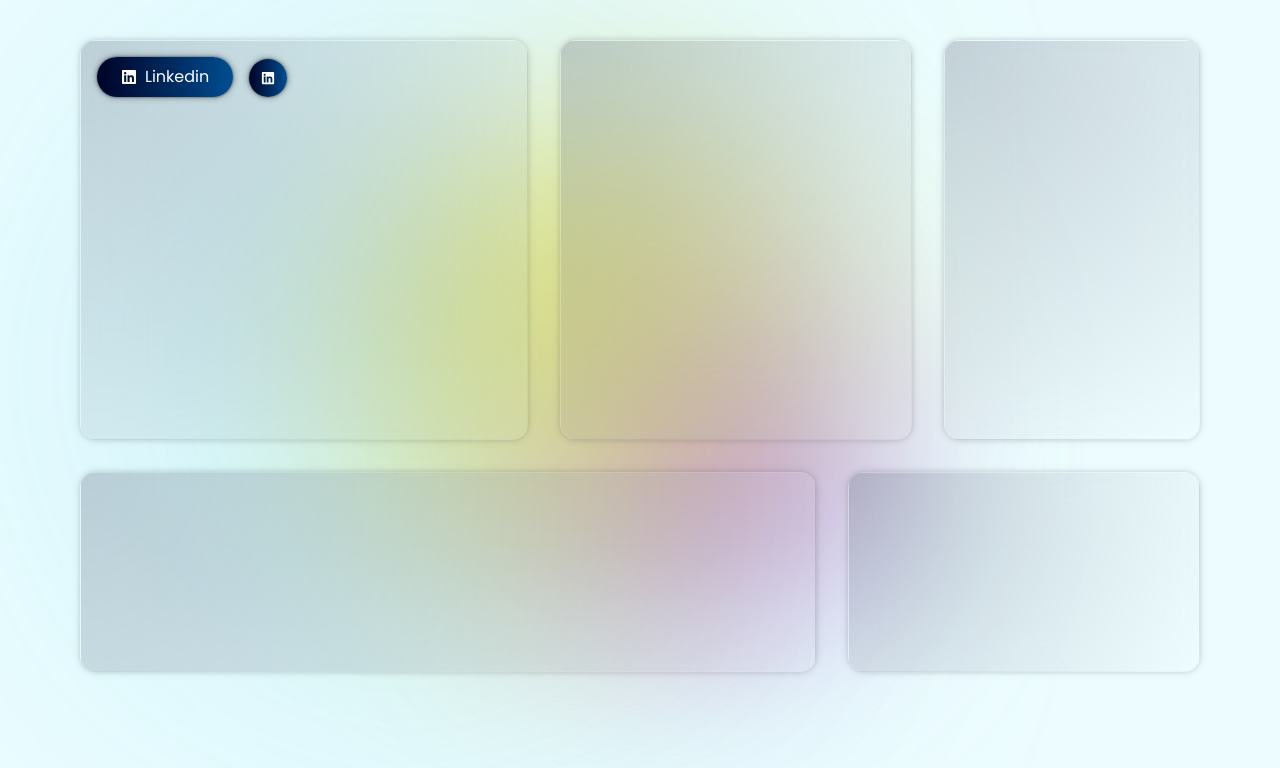
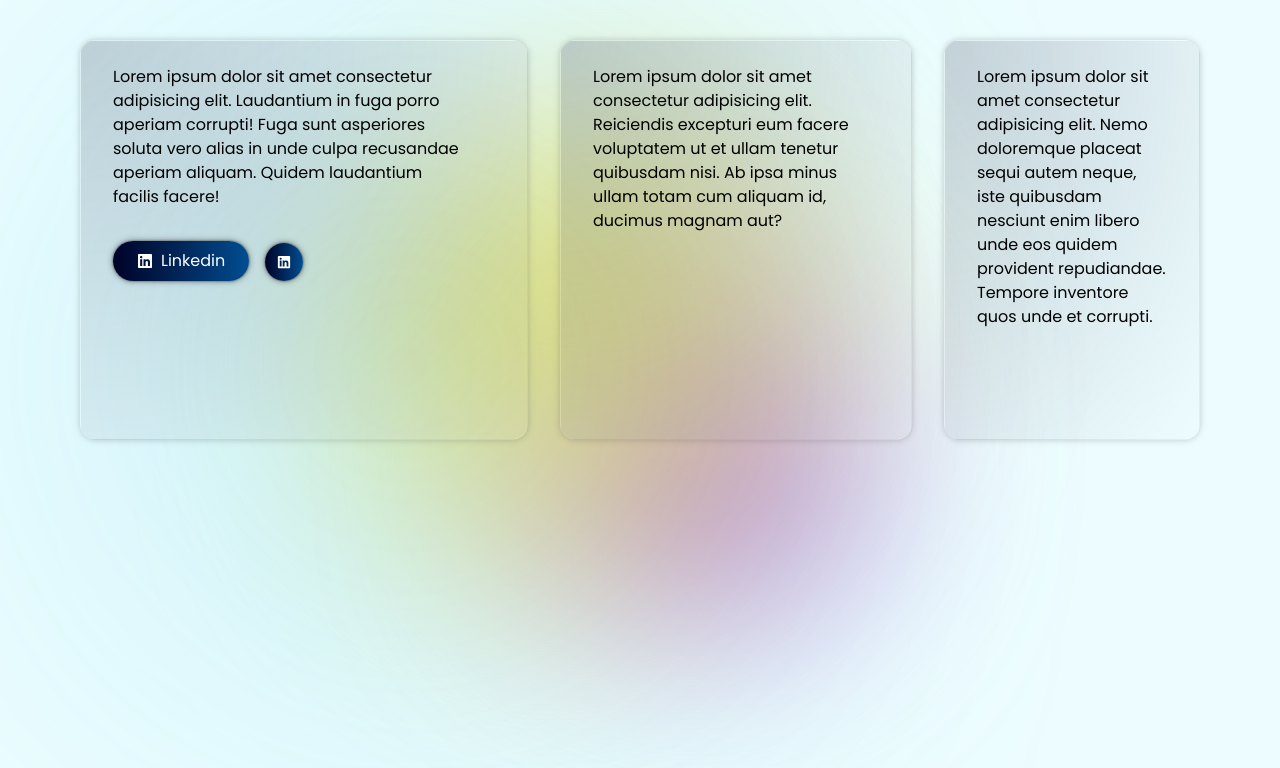
Before and after one commit to Kalpak43/new-portfolio, a Next.js app: page / in a window 1280 px wide. Shown: the top 768 px of the page. Built offline with nearby package versions, Linux system fonts and the light colour scheme.

Commit message:
ADD: container

```diff
--- a/src/app/globals.css
+++ b/src/app/globals.css
@@ -22,6 +22,12 @@
 } */
 
 @theme {
+  --background-container: radial-gradient(
+    circle at 0 0,
+    #4a526640 0%,
+    #ffffff0a
+  );
+  --shadow-container: var(--card-shadow);
 }
 
 @layer utilities {
--- a/src/app/page.tsx
+++ b/src/app/page.tsx
@@ -1,6 +1,7 @@
 "use client";
 import Background from "@/components/ui/background";
 import Button from "@/components/ui/button";
+import Container from "@/components/ui/container";
 import { motion, useScroll, useTransform } from "framer-motion";
 import { useRef } from "react";
 import { FaLinkedin } from "react-icons/fa6";
@@ -10,20 +11,35 @@ export default function Page() {
     <div className="min-h-screen relative bg-transparent py-10 px-8 md:px-20 space-y-8">
       <Background />
       <div className="grid grid-cols-1 md:grid-cols-12 gap-x-8 gap-y-8">
-        <div className="min-h-[400px] w-full p-4 md:col-span-5 rounded-2xl bg-white card-gradient-background space-x-4">
+        <Container className="min-h-[400px] md:col-span-5 pr-12 space-y-8">
+          <p>
+            Lorem ipsum dolor sit amet consectetur adipisicing elit. Laudantium
+            in fuga porro aperiam corrupti! Fuga sunt asperiores soluta vero
+            alias in unde culpa recusandae aperiam aliquam. Quidem laudantium
+            facilis facere!
+          </p>
           <Button>
             <FaLinkedin /> Linkedin
           </Button>
           <Button size="icon">
             <FaLinkedin />
           </Button>
-        </div>
-        <div className="min-h-[400px] w-full p-4 md:col-span-4 rounded-2xl bg-white card-gradient-background"></div>
-        <div className="h-full w-full p-4 md:col-span-3 rounded-2xl bg-white card-gradient-background"></div>
+        </Container>
+        <Container className="md:col-span-4">
+          Lorem ipsum dolor sit amet consectetur adipisicing elit. Reiciendis
+          excepturi eum facere voluptatem ut et ullam tenetur quibusdam nisi. Ab
+          ipsa minus ullam totam cum aliquam id, ducimus magnam aut?
+        </Container>
+        <Container className="md:col-span-3">
+          Lorem ipsum dolor sit amet consectetur adipisicing elit. Nemo
+          doloremque placeat sequi autem neque, iste quibusdam nesciunt enim
+          libero unde eos quidem provident repudiandae. Tempore inventore quos
+          unde et corrupti.
+        </Container>
       </div>
       <div className="grid grid-cols-12 gap-x-8 gap-y-8">
-        <div className="min-h-[200px] w-full p-4 col-span-8 rounded-2xl bg-white card-gradient-background"></div>
-        <div className="min-h-[200px] w-full p-4 col-span-4 rounded-2xl bg-white card-gradient-background"></div>
+        {/* <div className="min-h-[200px] w-full p-4 col-span-8 rounded-2xl bg-white card-gradient-background"></div>
+        <div className="min-h-[200px] w-full p-4 col-span-4 rounded-2xl bg-white card-gradient-background"></div> */}
       </div>
     </div>
   );
--- /dev/null
+++ b/src/components/ui/container.tsx
@@ -0,0 +1,22 @@
+import { cn } from "@/lib/utils";
+import React from "react";
+
+interface CardProps {
+  children: React.ReactNode;
+  className?: string;
+}
+
+function Container({ children, className }: CardProps) {
+  return (
+    <div
+      className={cn(
+        "w-full py-6 px-8 rounded-2xl space-x-4 bg-radial-[at_0_0] from-[#4a526640] from-0% to-[#ffffff0a] backdrop-blur-30 border border-white/10 shadow-container",
+        className
+      )}
+    >
+      {children}
+    </div>
+  );
+}
+
+export default Container;
```
